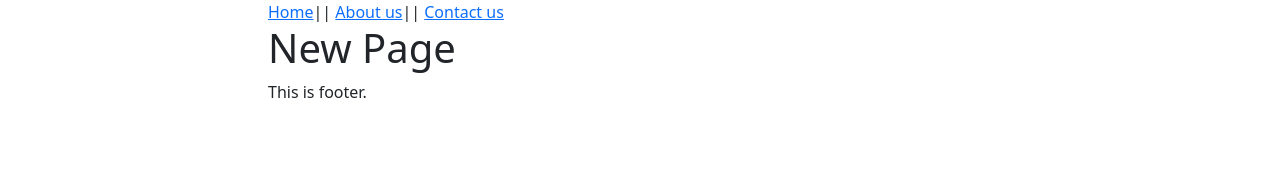
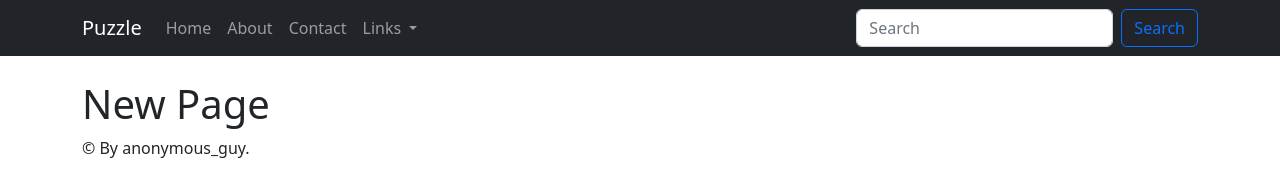
Before and after one commit to gamerboy-101/Test-Website, a plain HTML site: page hostgithubupload.html in a window 1280 px wide. Drawn offline with nearby package versions, Linux system fonts and the light colour scheme.

Commit message:
New update

```diff
--- a/hostgithubupload.html
+++ b/hostgithubupload.html
@@ -5,27 +5,62 @@
         <!-- css only -->
         <link href="https://cdn.jsdelivr.net/npm/bootstrap@5.2.2/dist/css/bootstrap.min.css" rel="stylesheet" integrity="sha384-Zenh87qX5JnK2Jl0vWa8Ck2rdkQ2Bzep5IDxbcnCeuOxjzrPF/et3URy9Bv1WTRi" crossorigin="anonymous"/>
         <link rel="stylesheet" href="css/style.css" />
+        <link rel="icon" href="img/favicon.png"/>
     </head>
     <body>
-        <div id="containergithub" class="container" style="width: 60%;">
-                <div id="nav">
-                    <a href="index.html">Home</a>||
-                    <a href="about.html">About us</a>||
-                    <a href="contact.html">Contact us</a>
-                </div>
+        <nav class="navbar navbar-expand-lg navbar-dark bg-dark">
+            <div class="container">
+              <a class="navbar-brand" href="index.html">Puzzle</a>
+              <button class="navbar-toggler" type="button" data-bs-toggle="collapse" data-bs-target="#navbarSupportedContent" aria-controls="navbarSupportedContent" aria-expanded="false" aria-label="Toggle navigation">
+                <span class="navbar-toggler-icon"></span>
+              </button>
+              <div class="collapse navbar-collapse" id="navbarSupportedContent">
+                <ul class="navbar-nav me-auto mb-2 mb-lg-0">
+                  <li class="nav-item">
+                    <a class="nav-link" href="index.html">Home</a>
+                  </li>
+                  <li class="nav-item">
+                    <a class="nav-link" href="about.html">About</a>
+                  </li>
+                  <li class="nav-item">
+                    <a class="nav-link" href="contact.html">Contact</a>
+                  </li>
+                  <li class="nav-item dropdown">
+                    <a class="nav-link dropdown-toggle" href="#" role="button" data-bs-toggle="dropdown" aria-expanded="false">
+                      Links
+                    </a>
+                    <ul class="dropdown-menu">
+                      <li><a class="dropdown-item" href="https://www.amazon.com/">Amazon</a></li>
+                      <li><hr class="dropdown-divider"></li>
+                      <li><a class="dropdown-item" href="https://developer.mozilla.org/en-US/docs/Web/CSS/CSS_Colors/Color_picker_tool">Color Picker Tool</a></li>
+                      <li><hr class="dropdown-divider"></li>
+                      <li><a class="dropdown-item" href="https://www.pixabay.com/">Pixabay</a></li>
+                    </ul>
+                  </li>
+                </ul>
+                <form class="d-flex" role="search">
+                  <input class="form-control me-2" type="search" placeholder="Search" aria-label="Search">
+                  <button class="btn btn-outline-primary" type="submit">Search</button>
+                </form>
+              </div>
+            </div>
+        </nav>
 
-                <div id="content">
-                    <h1>New Page</h1>
-                </div>
+        <br>
 
-                <div id="footer">
-                    This is footer.
-                </div>
+        <div id="containergithub" class="container" style="width: 90%;">
+            <h1>New Page</h1>
         </div>
+
+        <footer class="container">
+            <p>&copy; By anonymous_guy.</p>
+        </footer>
 
 
         <!-- Javascript Bundle with Popper-->
         <script src="https://cdn.jsdelivr.net/npm/bootstrap@5.2.2/dist/js/bootstrap.bundle.min.js" integrity="sha384-OERcA2EqjJCMA+/3y+gxIOqMEjwtxJY7qPCqsdltbNJuaOe923+mo//f6V8Qbsw3" crossorigin="anonymous"></script>
+        <!-- <script src="https://ajax.googleapis.com/ajax/libs/jquery/3.6.0/jquery.min.js"></script> -->
+        <script src="js/jquery.js"></script>
         <script src="js/script.js"></script>
     </body>
 </html>
```
Also changed, not shown: index.html (+0 -10 lines), success.html (+1 -1 lines).
